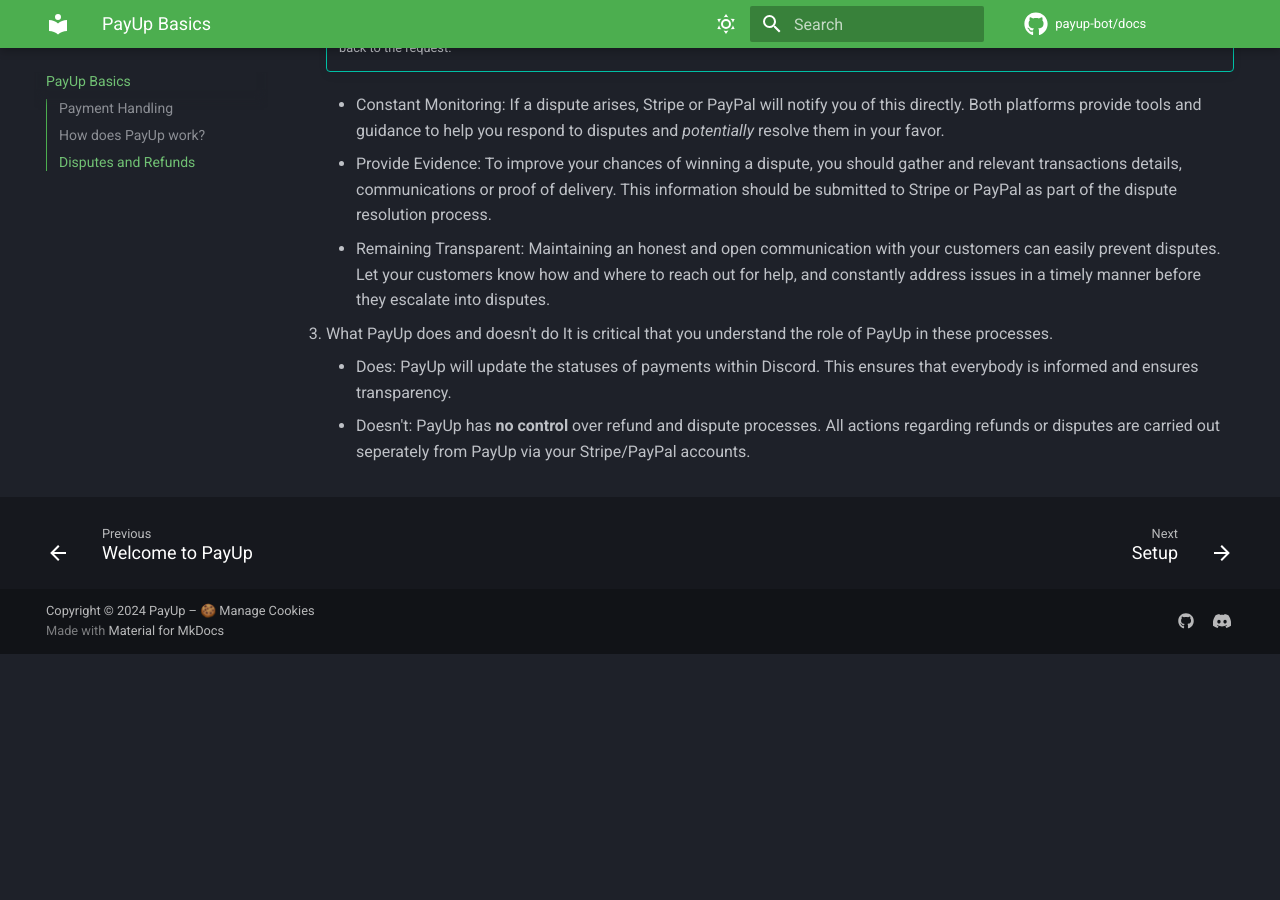
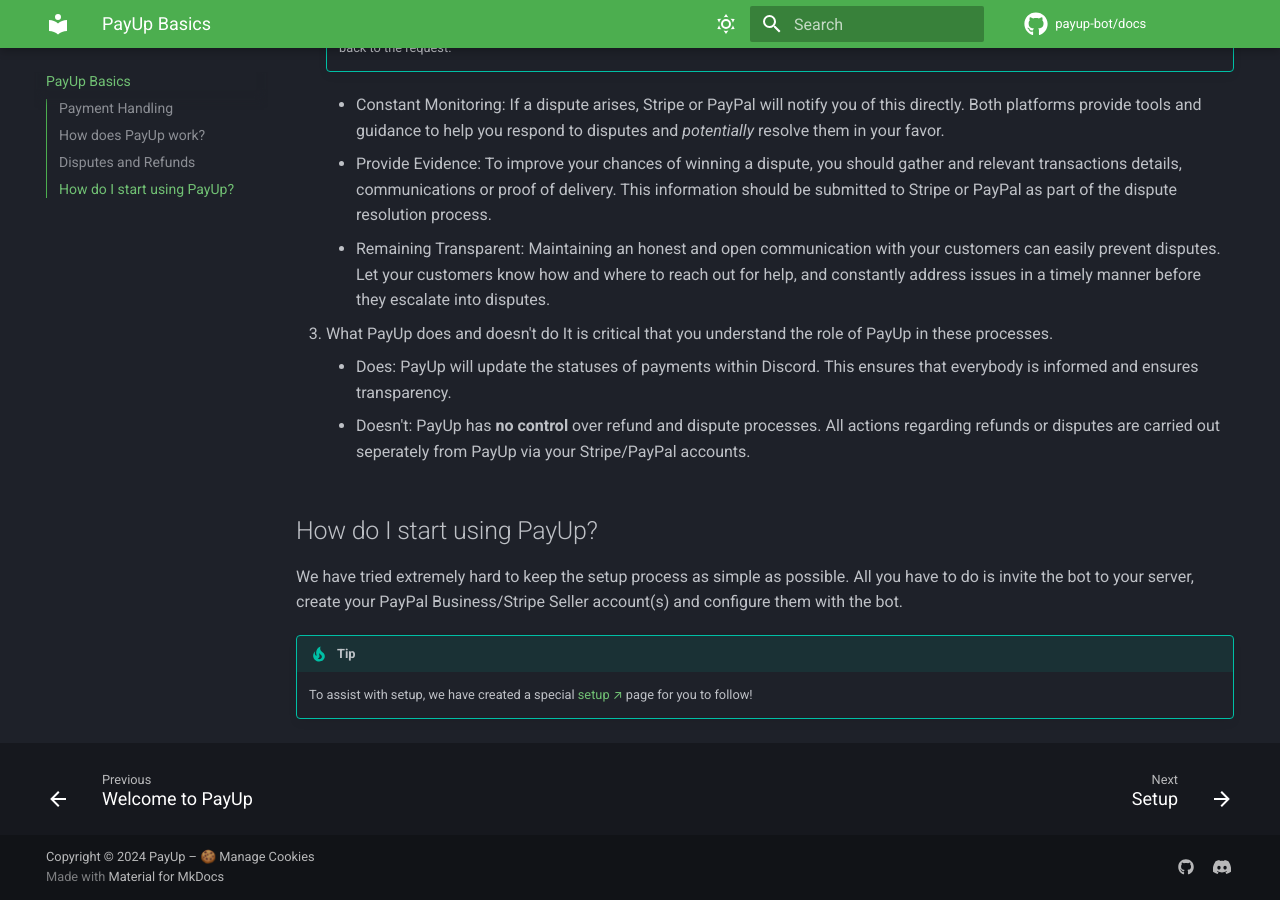
Before and after one commit to PayUp-Bot/docs, an MkDocs documentation site: the page built from docs/basics.md, in a window 1280 px wide and 900 px high, scrolled down 1518 px. Built offline with MkDocs 1.6.1 and Material for MkDocs 9.7.7, drawn with Linux system fonts in a browser that asks for light colours; comment, search, counter and statistics services are not loaded; before the commit the page ends 2172 px from its top, so only the background shows below that.

Commit message:
basically completed basics page

```diff
--- a/docs/basics.md
+++ b/docs/basics.md
@@ -50,3 +50,9 @@
 		PayUp will update the statuses of payments within Discord. This ensures that everybody is informed and ensures transparency.
 	* Doesn't:
 		PayUp has **no control** over refund and dispute processes. All actions regarding refunds or disputes are carried out seperately from PayUp via your Stripe/PayPal accounts.
+
+## How do I start using PayUp?
+We have tried extremely hard to keep the setup process as simple as possible. All you have to do is invite the bot to your server, create your PayPal Business/Stripe Seller account(s) and configure them with the bot.
+
+!!! tip
+	To assist with setup, we have created a special [setup ↗](docs/setup) page for you to follow!
```
